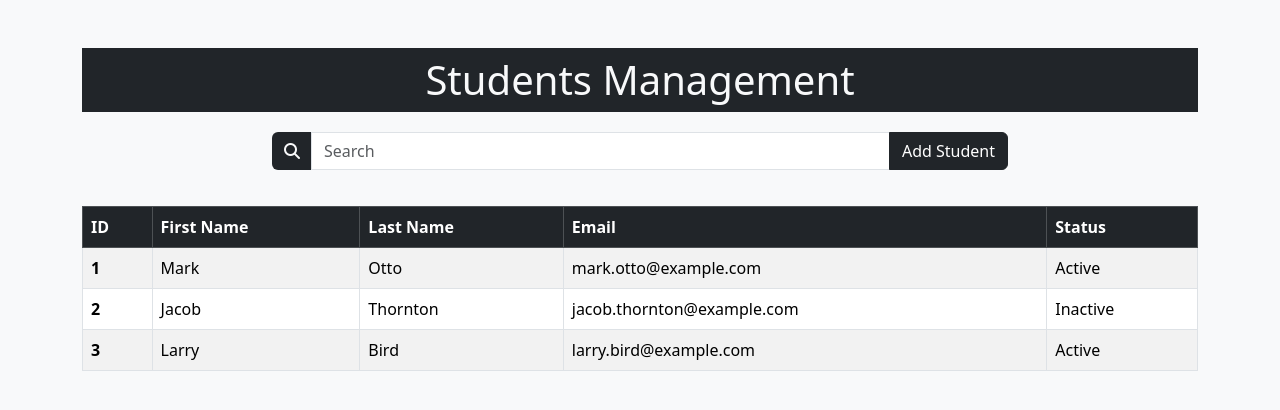
After one commit to Youssef-Demerdash/ASP, a PHP site: page /students.php in a window 1280 px wide. The commit adds this page. Shown: the top 410 px of the page. Run offline with PHP 8.4, Linux system fonts and the light colour scheme; a stand-in replaces the project's code that opens the database connection; some libraries are stand-ins or nearby versions.

Commit message:
added the student dashboard
added the student dashboard

```diff
--- /dev/null
+++ b/students.php
@@ -0,0 +1,101 @@
+
+
+
+<!doctype html>
+<html lang="en">
+<head>
+    <meta charset="utf-8">
+    <meta name="viewport" content="width=device-width, initial-scale=1">
+    <title>Students Management</title>
+    <link href="https://cdn.jsdelivr.net/npm/bootstrap@5.3.3/dist/css/bootstrap.min.css" rel="stylesheet" integrity="sha384-QWTKZyjpPEjISv5WaRU9OFeRpok6YctnYmDr5pNlyT2bRjXh0JMhjY6hW+ALEwIH" crossorigin="anonymous">
+    <link rel="stylesheet" href="https://cdnjs.cloudflare.com/ajax/libs/font-awesome/6.6.0/css/all.min.css" integrity="sha512-Kc323vGBEqzTmouAECnVceyQqyqdsSiqLQISBL29aUW4U/M7pSPA/gEUZQqv1cwx4OnYxTxve5UMg5GT6L4JJg==" crossorigin="anonymous" referrerpolicy="no-referrer" />
+    <style>
+        body {
+            background-color: #f8f9fa;
+        }
+        .search-btn {
+            border: none;
+            background: transparent;
+            cursor: pointer;
+        }
+        .search-btn:hover {
+            color: #fff;
+            background-color: #343a40;
+            border-radius: 0.25rem;
+        }
+        .table th, .table td {
+            vertical-align: middle;
+        }
+        .table-hover tbody tr:hover {
+            background-color: #e9ecef; /* Light gray on hover */
+        }
+        .input-group {
+            margin-bottom: 20px;
+        }
+        .form-control {
+            border-radius: 0.25rem;
+        }
+        h1 {
+            margin-bottom: 20px;
+        }
+    </style>
+</head>
+<body>
+
+<div class="container mt-5">
+    <h1 class="bg-dark text-light text-center py-2">Students Management</h1>
+
+    <div class="row justify-content-center mb-3">
+        <div class="col-md-8">
+            <div class="input-group">
+                <button class="search-btn input-group-text bg-dark text-light">
+                    <i class="fas fa-search"></i>
+                </button>
+                <input type="text" class="form-control" placeholder="Search">
+                <button class="btn btn-dark">Add Student</button>
+            </div>
+        </div>
+    </div>
+
+    <table class="table table-bordered table-striped table-hover">
+      <thead class="table-dark">
+        <tr>
+          <th scope="col">ID</th>
+          <th scope="col">First Name</th>
+          <th scope="col">Last Name</th>
+          <th scope="col">Email</th>
+          <th scope="col">Status</th>
+        </tr>
+      </thead>
+      <tbody>
+        <tr>
+          <th scope="row">1</th>
+          <td>Mark</td>
+          <td>Otto</td>
+          <td>mark.otto@example.com</td>
+          <td>Active</td>
+        </tr>
+        <tr>
+          <th scope="row">2</th>
+          <td>Jacob</td>
+          <td>Thornton</td>
+          <td>jacob.thornton@example.com</td>
+          <td>Inactive</td>
+        </tr>
+        <tr>
+          <th scope="row">3</th>
+          <td>Larry</td>
+          <td>Bird</td>
+          <td>larry.bird@example.com</td>
+          <td>Active</td>
+        </tr>
+      </tbody>
+    </table>
+</div>
+
+<script src="https://cdn.jsdelivr.net/npm/@popperjs/core@2.11.8/dist/umd/popper.min.js" integrity="sha384-I7E8VVD/ismYTF4hNIPjVp/Zjvgyol6VFvRkX/vR+Vc4jQkC+hVqc2pM8ODewa9r" crossorigin="anonymous"></script>
+<script src="https://cdn.jsdelivr.net/npm/bootstrap@5.3.3/dist/js/bootstrap.bundle.min.js" integrity="sha384-YvpcrYf0tY3lHB60NNkmXc5s9fDVZLESaAA55NDzOxhy9GkcIdslK1eN7N6jIeHz" crossorigin="anonymous"></script>
+<script src="https://code.jquery.com/jquery-3.7.1.min.js" integrity="sha256-/JqT3SQfawRcv/BIHPThkBvs0OEvtFFmqPF/lYI/Cxo=" crossorigin="anonymous"></script>
+
+</body>
+</html>
```
Also changed, not shown: dashboard_admin.php (+29 -5 lines).
